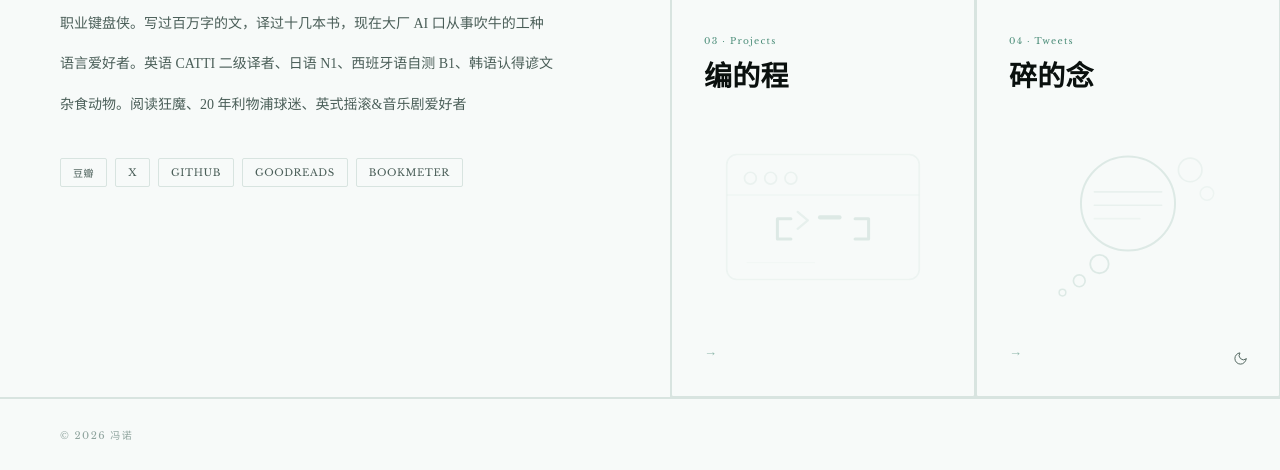
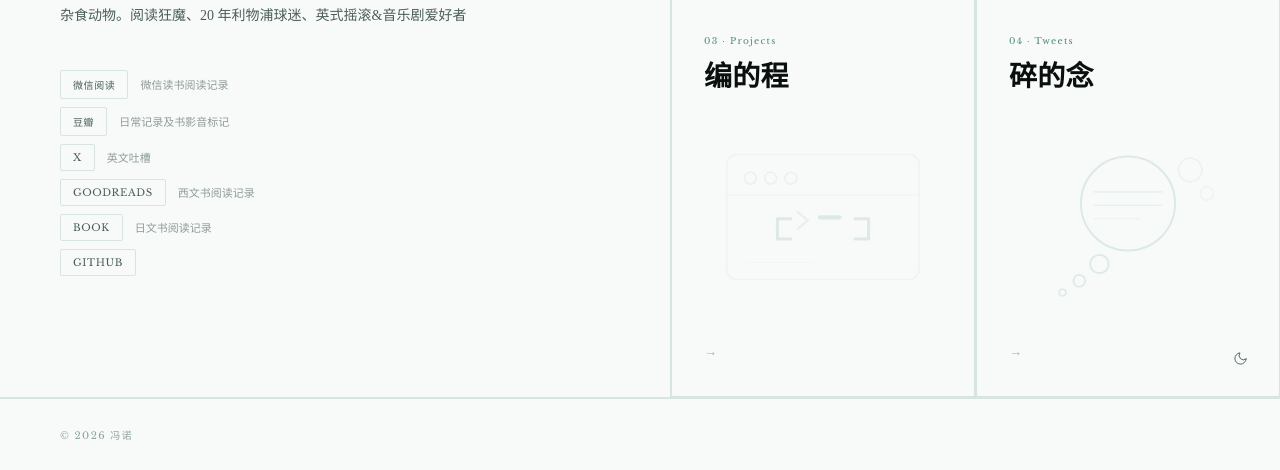
Before and after one commit to lippmann/fengnuo-astro, an Astro site: page / in a window 1280 px wide. Shown: the part 402-872 px from the top of the page. Built offline with nearby package versions, Linux system fonts and the light colour scheme; Astro itself is replaced by a stand-in of ours.

Commit message:
feat: 首页社交链接改为逐行+说明文字，新增微信阅读入口

```diff
--- a/src/pages/index.astro
+++ b/src/pages/index.astro
@@ -31,11 +31,29 @@ import Base from '../layouts/Base.astro';
       <p>杂食动物。阅读狂魔、20 年利物浦球迷、英式摇滚&amp;音乐剧爱好者</p>
     </div>
     <div class="hero-social">
-      <a class="social-link" href="https://www.douban.com/people/L.Revolution/" target="_blank" rel="noopener">豆瓣</a>
-      <a class="social-link" href="https://x.com/Surudo1892" target="_blank" rel="noopener">X</a>
-      <a class="social-link" href="https://github.com/lippmann" target="_blank" rel="noopener">GitHub</a>
-      <a class="social-link" href="https://www.goodreads.com/user/show/6966773-rui" target="_blank" rel="noopener">Goodreads</a>
-      <a class="social-link" href="https://bookmeter.com/users/994960" target="_blank" rel="noopener">Bookmeter</a>
+      <div class="social-row">
+        <a class="social-link" href="https://read.fengnuo.me" target="_blank" rel="noopener">微信阅读</a>
+        <span class="social-desc">微信读书阅读记录</span>
+      </div>
+      <div class="social-row">
+        <a class="social-link" href="https://www.douban.com/people/L.Revolution/" target="_blank" rel="noopener">豆瓣</a>
+        <span class="social-desc">日常记录及书影音标记</span>
+      </div>
+      <div class="social-row">
+        <a class="social-link" href="https://x.com/Surudo1892" target="_blank" rel="noopener">X</a>
+        <span class="social-desc">英文吐槽</span>
+      </div>
+      <div class="social-row">
+        <a class="social-link" href="https://www.goodreads.com/user/show/6966773-rui" target="_blank" rel="noopener">Goodreads</a>
+        <span class="social-desc">西文书阅读记录</span>
+      </div>
+      <div class="social-row">
+        <a class="social-link" href="https://bookmeter.com/users/994960" target="_blank" rel="noopener">BOOK</a>
+        <span class="social-desc">日文书阅读记录</span>
+      </div>
+      <div class="social-row">
+        <a class="social-link" href="https://github.com/lippmann" target="_blank" rel="noopener">GitHub</a>
+      </div>
     </div>
   </div>
   <div class="hero-right">
@@ -217,9 +235,15 @@ import Base from '../layouts/Base.astro';
 }
 .hero-social {
   display: flex;
-  flex-wrap: wrap;
+  flex-direction: column;
+  align-items: flex-start;
   gap: 8px;
   margin-top: 40px;
+}
+.social-row {
+  display: flex;
+  align-items: center;
+  gap: 12px;
 }
 .social-link {
   display: inline-flex;
@@ -234,11 +258,17 @@ import Base from '../layouts/Base.astro';
   color: var(--dim);
   text-transform: uppercase;
   transition: border-color .2s, color .2s, background .2s;
+  white-space: nowrap;
 }
 .social-link:hover {
   border-color: var(--gold);
   color: var(--gold);
   background: color-mix(in srgb, var(--gold) 6%, transparent);
+}
+.social-desc {
+  font-size: 11px;
+  color: var(--dim);
+  opacity: .6;
 }
 
 .hero-right {
```
